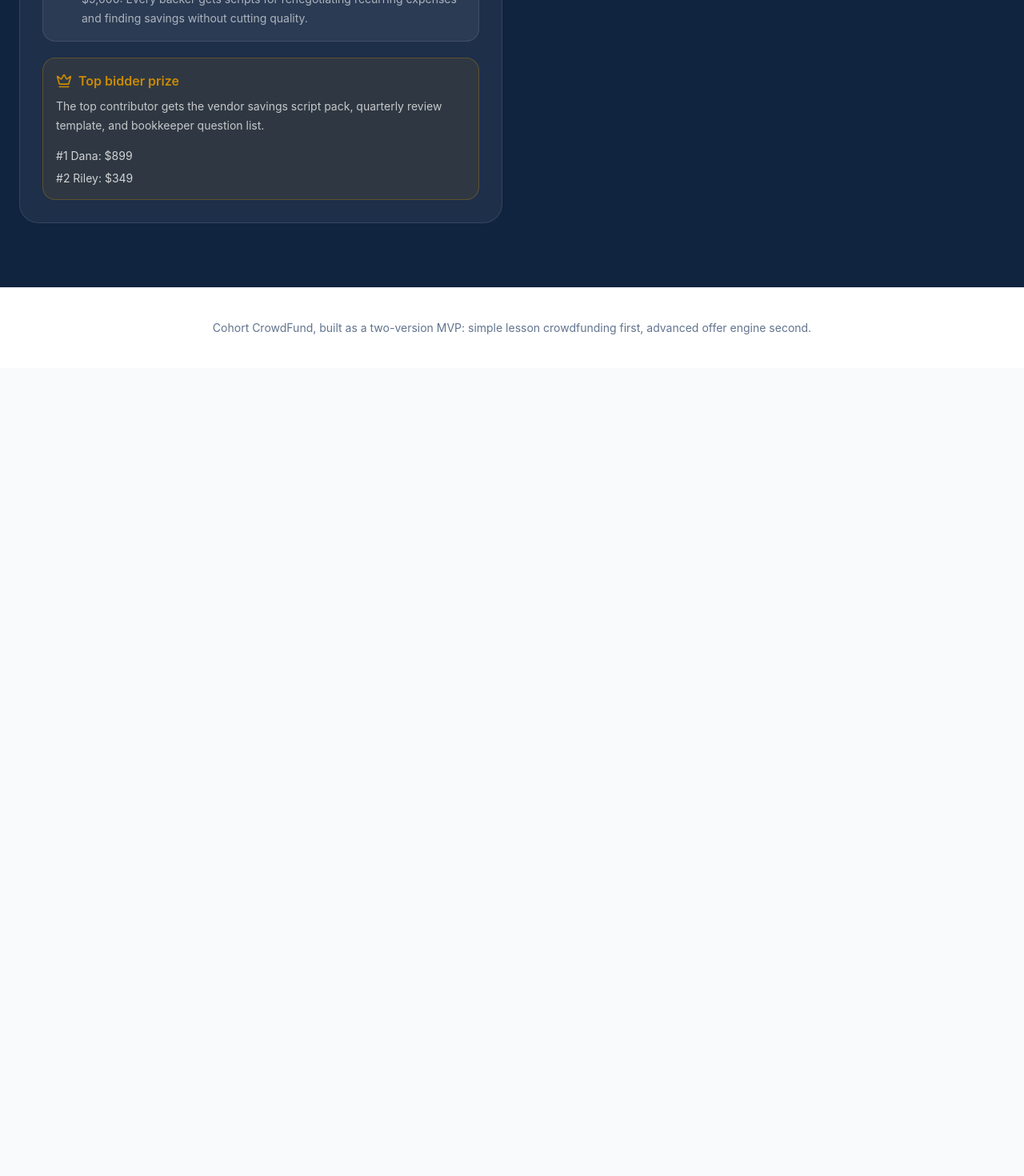
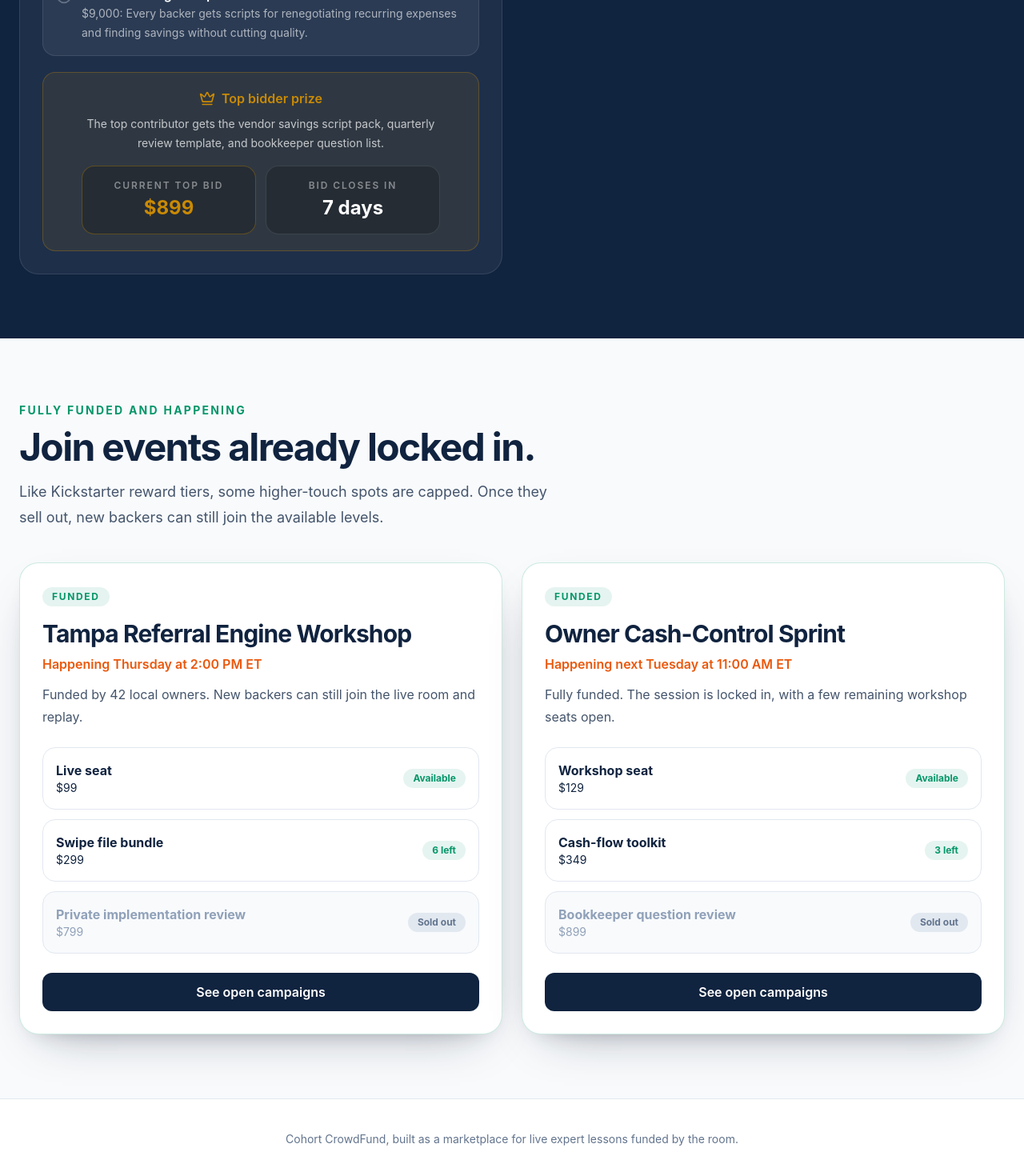
Before and after one commit to pikachudratini/cohort-crowdfund, a Next.js app: page / in a window 1280 px wide. Shown: the part 4392-5862 px from the top of the page at 80% size. Before the commit the page ends 4852 px from the top, so only its background shows below. Built offline with nearby package versions, Linux system fonts and the light colour scheme.

Commit message:
Refine top bid and funded event sections

```diff
--- a/src/app/page.tsx
+++ b/src/app/page.tsx
@@ -109,7 +109,7 @@ function AdvancedDemo() {
           {advanced.map((session) => {
             const raised = amountRaisedCents(session.pledges);
             const milestones = unlockedMilestones(session.milestones, raised);
-            const rankings = pledgeRankings(session.pledges).slice(0, 3);
+            const topBid = pledgeRankings(session.pledges)[0]?.totalPledgedCents ?? 0;
             return (
               <div key={session.id} className="rounded-3xl border border-white/10 bg-white/[.06] p-7">
                 <div className="flex items-center justify-between gap-3"><ModeBadge mode={session.campaignMode} /></div>
@@ -123,16 +123,87 @@ function AdvancedDemo() {
                   ))}
                 </div>
                 {session.prizes.length ? (
-                  <div className="mt-5 rounded-2xl border border-gold/30 bg-gold/10 p-4">
-                    <div className="flex items-center gap-2 text-gold"><Crown className="h-5 w-5" /><p className="font-semibold">Top bidder prize</p></div>
-                    <p className="mt-2 text-sm leading-6 text-white/72">{session.prizes[0].description}</p>
-                    <div className="mt-4 space-y-2 text-sm text-white/78">{rankings.map((rank) => <p key={rank.userId}>#{rank.rank} {rank.userName}: {formatCurrency(rank.totalPledgedCents)}</p>)}</div>
+                  <div className="mt-5 rounded-2xl border border-gold/30 bg-gold/10 p-5 text-center">
+                    <div className="flex items-center justify-center gap-2 text-gold"><Crown className="h-5 w-5" /><p className="font-semibold">Top bidder prize</p></div>
+                    <p className="mx-auto mt-2 max-w-md text-sm leading-6 text-white/72">{session.prizes[0].description}</p>
+                    <div className="mx-auto mt-4 grid max-w-md gap-3 sm:grid-cols-2">
+                      <div className="rounded-2xl border border-gold/35 bg-black/20 p-4">
+                        <p className="text-xs font-semibold uppercase tracking-[.16em] text-white/45">Current top bid</p>
+                        <p className="mt-1 text-2xl font-bold text-gold">{formatCurrency(topBid)}</p>
+                      </div>
+                      <div className="rounded-2xl border border-white/10 bg-black/20 p-4">
+                        <p className="text-xs font-semibold uppercase tracking-[.16em] text-white/45">Bid closes in</p>
+                        <p className="mt-1 text-2xl font-bold text-white">{daysLeft(session.deadline)} days</p>
+                      </div>
+                    </div>
                   </div>
                 ) : null}
               </div>
             );
           })}
         </div>
+      </div>
+    </section>
+  );
+}
+
+function FundedEvents() {
+  const fundedEvents = [
+    {
+      title: 'Tampa Referral Engine Workshop',
+      date: 'Happening Thursday at 2:00 PM ET',
+      summary: 'Funded by 42 local owners. New backers can still join the live room and replay.',
+      levels: [
+        ['Live seat', '$99', 'Available'],
+        ['Swipe file bundle', '$299', '6 left'],
+        ['Private implementation review', '$799', 'Sold out'],
+      ],
+    },
+    {
+      title: 'Owner Cash-Control Sprint',
+      date: 'Happening next Tuesday at 11:00 AM ET',
+      summary: 'Fully funded. The session is locked in, with a few remaining workshop seats open.',
+      levels: [
+        ['Workshop seat', '$129', 'Available'],
+        ['Cash-flow toolkit', '$349', '3 left'],
+        ['Bookkeeper question review', '$899', 'Sold out'],
+      ],
+    },
+  ];
+
+  return (
+    <section className="mx-auto max-w-7xl px-6 py-20">
+      <div className="flex flex-col justify-between gap-5 md:flex-row md:items-end">
+        <div>
+          <p className="text-sm font-bold uppercase tracking-[.16em] text-mint">Fully funded and happening</p>
+          <h2 className="mt-3 text-4xl font-bold tracking-[-.035em] md:text-5xl">Join events already locked in.</h2>
+          <p className="mt-4 max-w-2xl text-lg leading-8 text-slate-600">Like Kickstarter reward tiers, some higher-touch spots are capped. Once they sell out, new backers can still join the available levels.</p>
+        </div>
+      </div>
+      <div className="mt-10 grid gap-6 lg:grid-cols-2">
+        {fundedEvents.map((event) => (
+          <div key={event.title} className="rounded-3xl border border-mint/20 bg-white p-7 shadow-stripe">
+            <div className="inline-flex rounded-full bg-mint/10 px-3 py-1 text-xs font-bold uppercase tracking-[.14em] text-mint">Funded</div>
+            <h3 className="mt-4 text-3xl font-bold tracking-[-.03em] text-navy">{event.title}</h3>
+            <p className="mt-2 font-semibold text-coral">{event.date}</p>
+            <p className="mt-3 leading-7 text-slate-600">{event.summary}</p>
+            <div className="mt-6 space-y-3">
+              {event.levels.map(([title, price, status]) => {
+                const soldOut = status === 'Sold out';
+                return (
+                  <div key={title} className={`flex items-center justify-between gap-4 rounded-2xl border p-4 ${soldOut ? 'border-slate-200 bg-slate-50 text-slate-400' : 'border-slate-200 bg-white text-navy'}`}>
+                    <div>
+                      <p className="font-bold">{title}</p>
+                      <p className="text-sm">{price}</p>
+                    </div>
+                    <span className={`rounded-full px-3 py-1 text-xs font-bold ${soldOut ? 'bg-slate-200 text-slate-500' : 'bg-mint/10 text-mint'}`}>{status}</span>
+                  </div>
+                );
+              })}
+            </div>
+            <Link href="#sessions" className="mt-6 inline-flex min-h-12 w-full items-center justify-center rounded-xl bg-navy px-5 py-3 text-base font-semibold text-white shadow-glow transition hover:-translate-y-0.5 hover:bg-slate-800">See open campaigns</Link>
+          </div>
+        ))}
       </div>
     </section>
   );
@@ -192,7 +263,9 @@ export default function HomePage() {
 
       <AdvancedDemo />
 
-      <footer className="border-t border-slate-200 bg-white px-6 py-10 text-center text-sm text-slate-500">Cohort CrowdFund, built as a two-version MVP: simple lesson crowdfunding first, advanced offer engine second.</footer>
+      <FundedEvents />
+
+      <footer className="border-t border-slate-200 bg-white px-6 py-10 text-center text-sm text-slate-500">Cohort CrowdFund, built as a marketplace for live expert lessons funded by the room.</footer>
     </main>
   );
 }
--- a/src/app/sessions/[id]/page.tsx
+++ b/src/app/sessions/[id]/page.tsx
@@ -12,7 +12,7 @@ export default async function SessionDetail({ params }: { params: Promise<{ id:
   const raised = amountRaisedCents(session.pledges);
   const percent = percentFunded(session);
   const milestones = unlockedMilestones(session.milestones, raised);
-  const rankings = pledgeRankings(session.pledges).slice(0, 5);
+  const topBid = pledgeRankings(session.pledges)[0]?.totalPledgedCents ?? 0;
 
   return (
     <main className="min-h-screen bg-ink text-white">
@@ -97,10 +97,19 @@ export default async function SessionDetail({ params }: { params: Promise<{ id:
           ) : null}
 
           {session.prizes.length ? (
-            <div className="mt-6 rounded-[28px] border border-gold/45 bg-gold/10 p-6 shadow-[0_0_35px_rgba(244,201,93,.10)]">
-              <div className="flex items-center gap-2 text-gold"><Crown className="h-5 w-5" /><h3 className="text-xl font-semibold">Highest contributor gets extra bonuses</h3></div>
-              <p className="mt-3 text-white/70">{session.prizes[0].description}</p>
-              <div className="mt-4 space-y-2 text-sm">{rankings.map((rank) => <p key={rank.userId}>#{rank.rank} {rank.userName}: {formatCurrency(rank.totalPledgedCents)}</p>)}</div>
+            <div className="mt-6 rounded-[28px] border border-gold/45 bg-gold/10 p-6 text-center shadow-[0_0_35px_rgba(244,201,93,.10)]">
+              <div className="flex items-center justify-center gap-2 text-gold"><Crown className="h-5 w-5" /><h3 className="text-xl font-semibold">Highest contributor gets extra bonuses</h3></div>
+              <p className="mx-auto mt-3 max-w-md text-white/70">{session.prizes[0].description}</p>
+              <div className="mx-auto mt-5 grid max-w-md gap-3 sm:grid-cols-2">
+                <div className="rounded-2xl border border-gold/35 bg-black/20 p-4">
+                  <p className="text-xs font-semibold uppercase tracking-[.16em] text-white/45">Current top bid</p>
+                  <p className="mt-1 text-2xl font-bold text-gold">{formatCurrency(topBid)}</p>
+                </div>
+                <div className="rounded-2xl border border-white/10 bg-black/20 p-4">
+                  <p className="text-xs font-semibold uppercase tracking-[.16em] text-white/45">Bid closes in</p>
+                  <p className="mt-1 text-2xl font-bold text-white">{daysLeft(session.deadline)} days</p>
+                </div>
+              </div>
             </div>
           ) : null}
         </aside>
```
